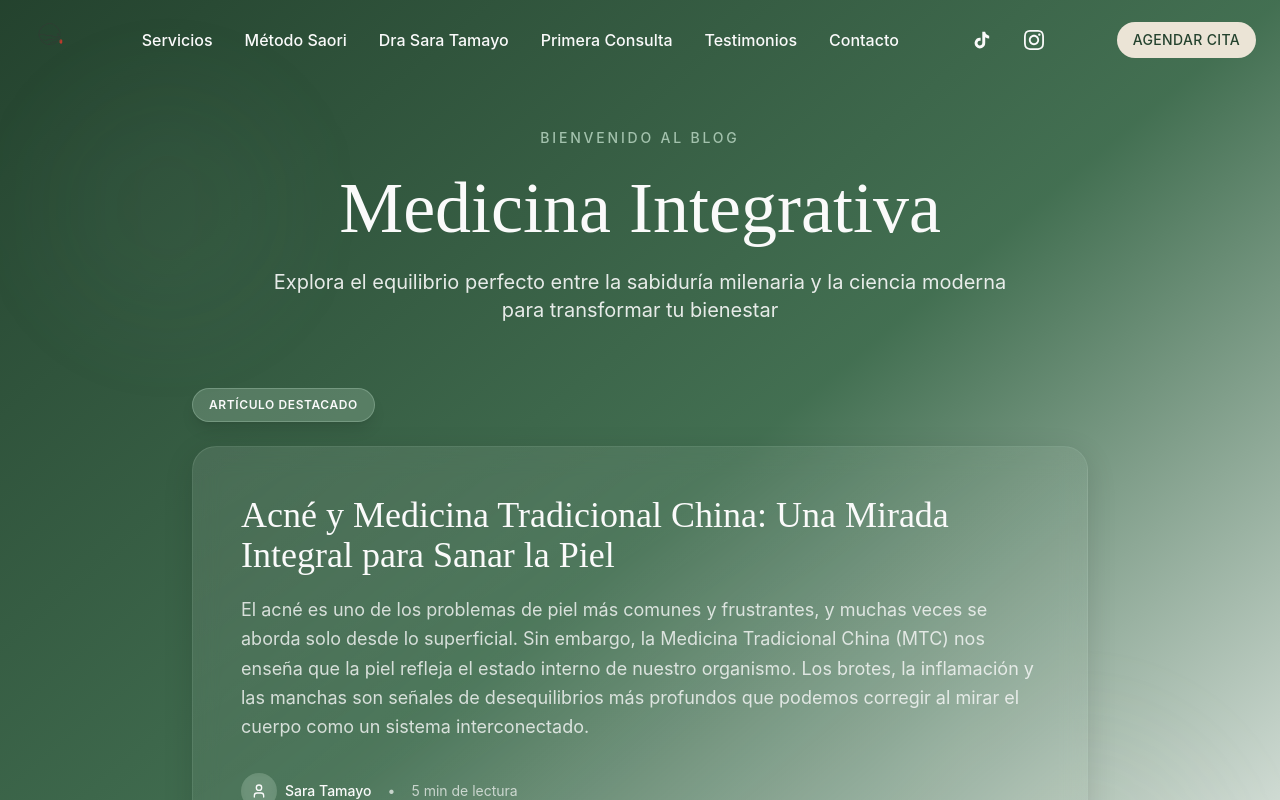
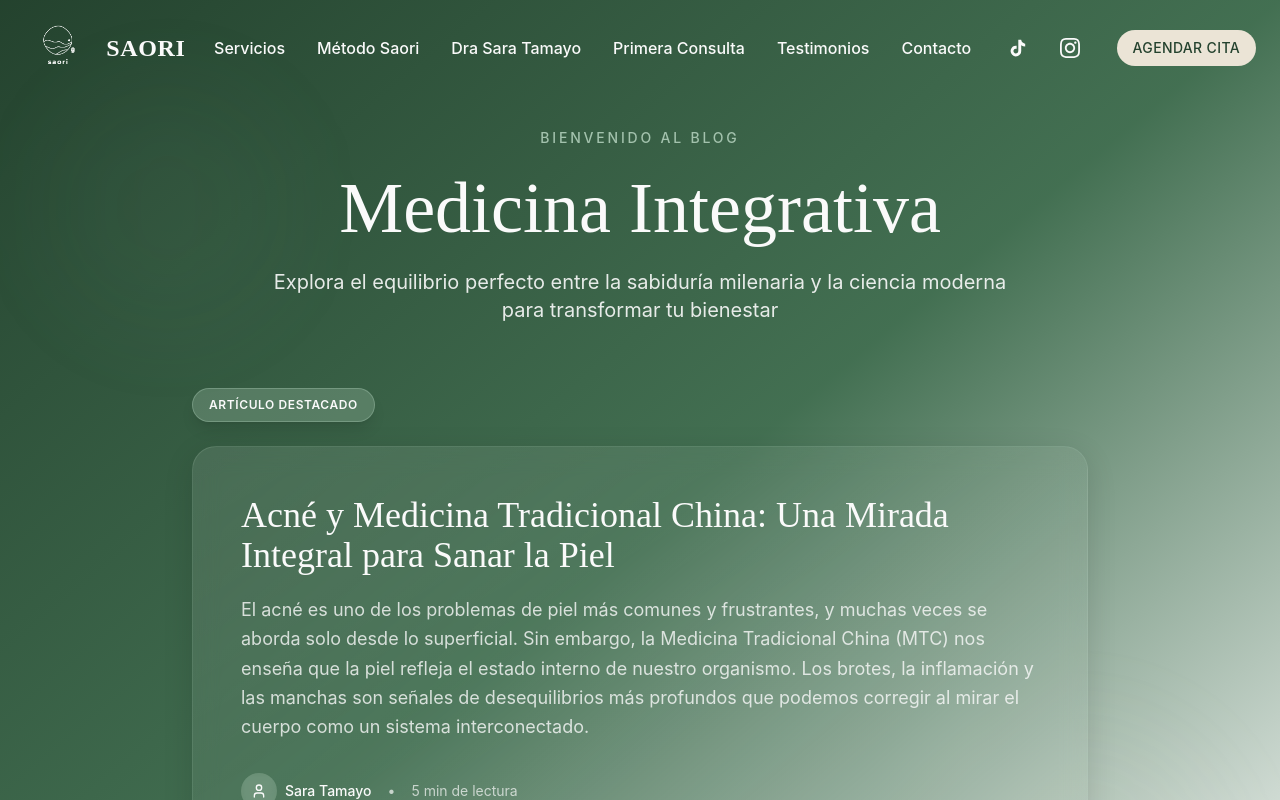
Before and after one commit to ltamayot/chic-landing-gen, a React (Vite) app: page /blog in a window 1280 px wide. Shown: the top 800 px of the page. Built offline with nearby package versions, Linux system fonts and the light colour scheme; the HTML template or start-up script is replaced by a standard one.

Commit message:
Reverted to commit c1977000aef4d5fcde82fed775cda86bbf4875e9

```diff
--- a/src/components/Navigation.tsx
+++ b/src/components/Navigation.tsx
@@ -2,7 +2,7 @@ import { Button } from "@/components/ui/button";
 import { Menu, X } from "lucide-react";
 import { useState, useEffect } from "react";
 import { useLocation, useNavigate } from "react-router-dom";
-import saoriLogo from "@/assets/saori-logo.svg";
+import saoriLogo from "@/assets/saori-logo-header.svg";
 
 const Navigation = () => {
   const [isScrolled, setIsScrolled] = useState(false);
@@ -63,15 +63,20 @@ const Navigation = () => {
       <div className="container mx-auto px-6 py-4">
         <div className="flex items-center justify-between">
           {/* Logo */}
-          <button onClick={() => scrollToSection('inicio')} className="flex items-center gap-2">
+          <div className="flex items-center gap-3">
             <img
               src={saoriLogo}
               alt="SAORI Logo"
-              className={`h-12 w-auto transition-all duration-300 ${
-                isScrolled ? 'opacity-100' : 'opacity-100'
+              className={`h-16 w-auto transition-all duration-300 ${
+                isScrolled ? 'brightness-0' : 'brightness-0 invert'
               }`}
             />
-          </button>
+            <span className={`text-2xl font-serif font-semibold tracking-wide transition-colors duration-300 ${
+              isScrolled ? 'text-primary' : 'text-primary-foreground'
+            }`}>
+              SAORI
+            </span>
+          </div>
 
           {/* Desktop Navigation Items */}
           <div className="hidden lg:flex items-center gap-8">
```
Also changed, not shown: src/assets/saori-logo.svg (deleted).
